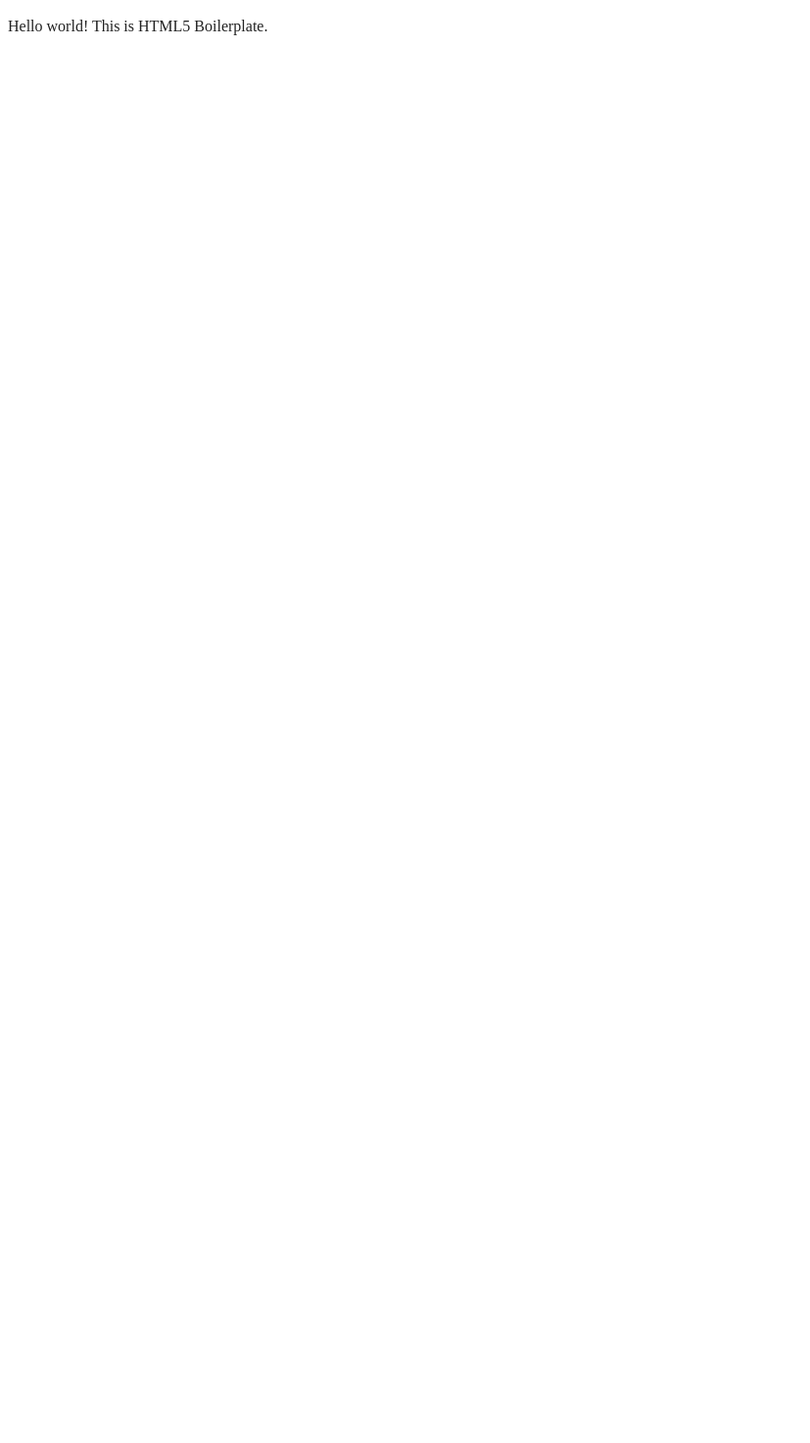
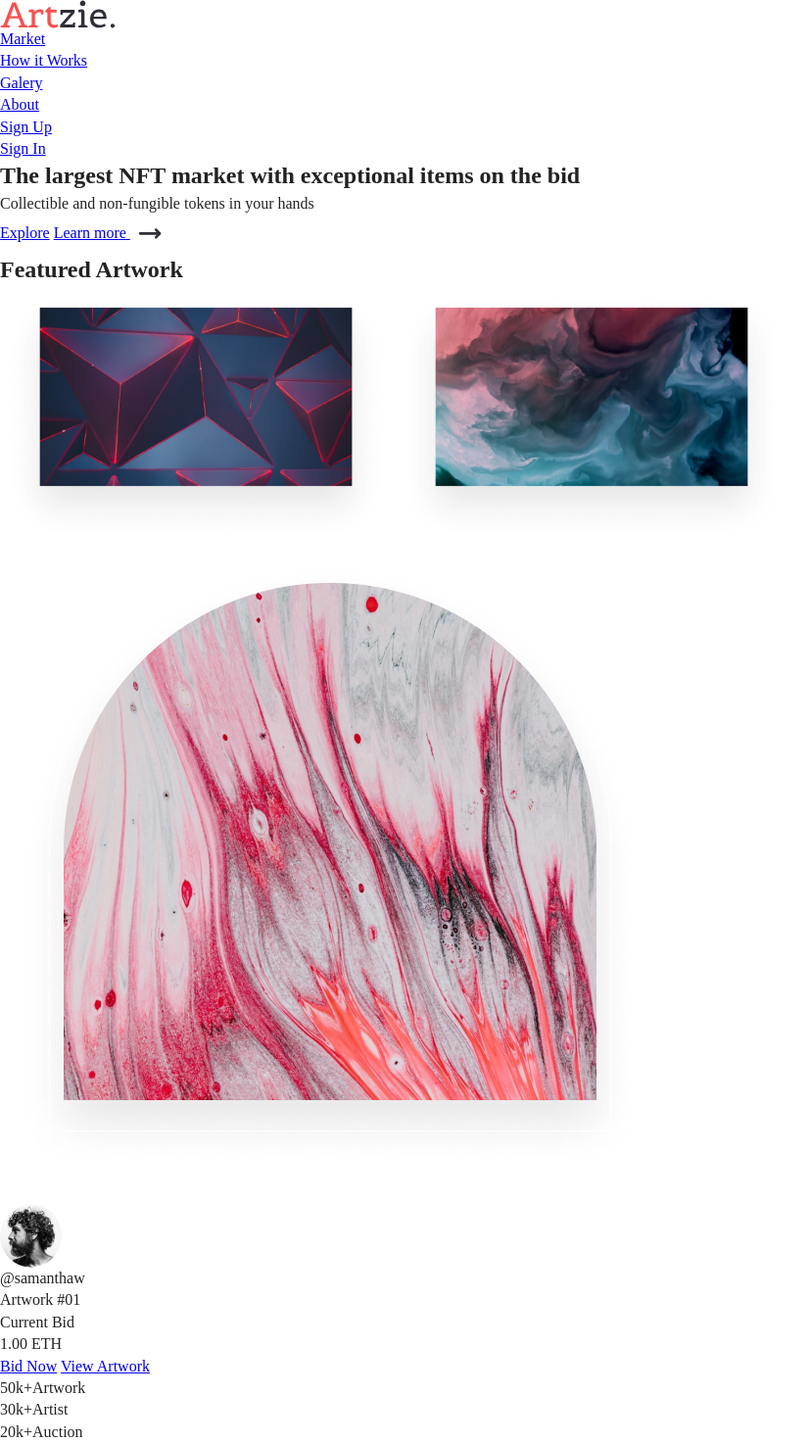
Before and after one commit to IanBejenaru/NFT-Marketplace, a website built with webpack: page index.html in a window 1280 px wide. Shown: the whole page at 98% size, without its empty margins (0-827 px from the left). Before the commit the page ends 800 px from the top, so only its background shows below. Built offline with nearby package versions, Linux system fonts and the light colour scheme.

Commit message:
HTML montado

```diff
--- a/css/style.css
+++ b/css/style.css
@@ -244,3 +244,13 @@ textarea {
     page-break-after: avoid;
   }
 }
+
+/*
+* Aquí comienza el proyecto
+*/
+
+* {
+  margin: 0;
+  padding: 0;
+  box-sizing: border-box;
+}
--- a/index.html
+++ b/index.html
@@ -4,7 +4,7 @@
 <head>
   <meta charset="utf-8">
   <meta name="viewport" content="width=device-width, initial-scale=1">
-  <title></title>
+  <title>CSS - NFT Market</title>
   <link rel="stylesheet" href="css/style.css">
   <meta name="description" content="">
 
@@ -23,10 +23,85 @@
 </head>
 
 <body>
+  <header class="header">
+    <a href="" class="header__logo">
+      <img src="img/Artzie..svg" alt="Logotipo de NFT Marketplace">
+    </a>
 
-  <!-- Add your site or application content here -->
-  <p>Hello world! This is HTML5 Boilerplate.</p>
-  <script src="js/app.js"></script>
+    <nav class="principal-nav">
+      <ul>
+        <li><a href="#">Market</a></li>
+        <li><a href="#">How it Works</a></li>
+        <li><a href="#">Galery</a></li>
+        <li><a href="#">About</a></li>
+      </ul>
+    </nav>
+
+    <aside class="login">
+      <ul>
+        <li><a href="#">Sign Up</a></li>
+        <li><a href="#">Sign In</a></li>
+      </ul>
+    </aside>
+  </header>
+
+  <main>
+    <section class="hero">
+      <h1>The largest NFT market with exceptional items on the bid</h1>
+      <p class="hero__subtitle">Collectible and non-fungible tokens in your hands</p>
+      <div class="hero__buttons">
+        <a href="#">Explore</a>
+        <a href="#">Learn more <img src="img/Arrow.svg" alt=""></a>
+      </div>
+    </section>
+
+    <section class="featured">
+      <h2 class="featured__title">Featured Artwork</h2>
+      <div class="featured__imgs">
+        <img width="400px" src="img/fondo1.png" alt="">
+        <img width="400px" src="img/fondo2.png" alt="">
+      </div>
+    </section>
+
+    <section class="nft">
+      <div class="nft__imagencotainer">
+        <img src="img/imagen_principal.png" alt="">
+      </div>
+
+      <div class="nft__data">
+        <div class="nft__header">
+          <div class="nft__owner">
+            <img src="img/fot_perfil.png" alt="">
+            <div class="nft__owner-data">
+              <p class="nft__username">@samanthaw</p>
+              <p class="nft__name">Artwork #01</p>
+            </div>
+          </div>
+
+          <div class="nft__price">
+            <p class="nft__price-current">Current Bid</p>
+            <p class="nft__price-number">1.00 ETH</p>
+          </div>
+
+          <div class="nft__buttons">
+            <a href="#"> Bid Now</a>
+            <a href="#"> View Artwork</a>
+          </div>
+
+          <div class="nft__numbers">
+            <div><span class="nft__number">50k+</span>Artwork </div>
+            <div><span class="nft__number">30k+</span>Artist </div>
+            <div><span class="nft__number">20k+</span>Auction </div>
+          </div>
+
+        </div>
+      </div>
+    </section>
+
+
+  </main>
+
+
 
 </body>
 
```
Also changed, not shown: img/Arrow.svg (added), img/Artzie..svg (added), img/Circulo_Vector.svg (added), img/fondo1.png (added), img/fondo2.png (added), img/fot_perfil.png (added), img/imagen_principal.png (added).
